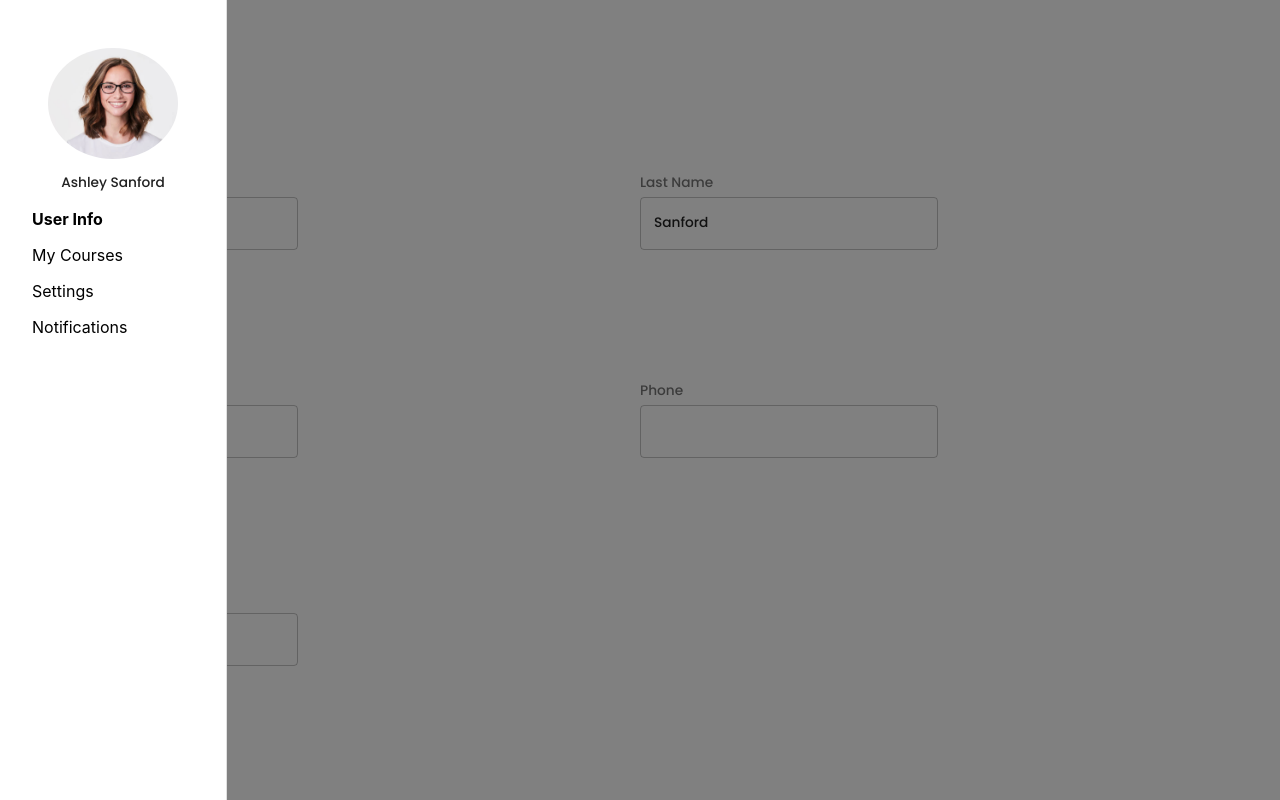
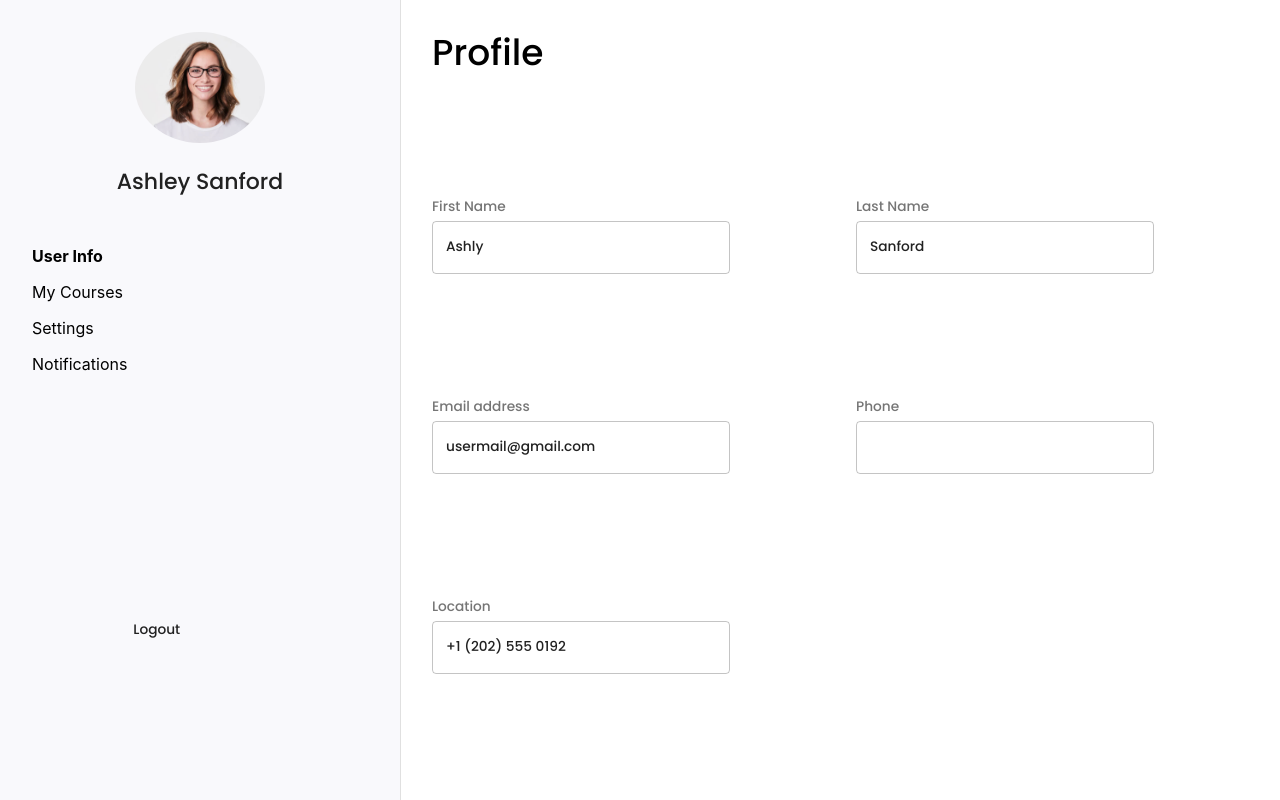
Before and after one commit to jonquag/Study-App, a React (Create React App) app in the folder client/: page /profile in a window 1280 px wide. Built offline with nearby package versions, Linux system fonts and the light colour scheme.

Commit message:
Fixed drawer stylings
Centered profile pic and name.
Set color to drawer.

todo: fix UserInfo component spacing.

```diff
--- a/client/src/components/Profile/Drawer.js
+++ b/client/src/components/Profile/Drawer.js
@@ -1,5 +1,5 @@
 import React from 'react';
-import { Typography } from '@material-ui/core';
+import { Grid, Typography } from '@material-ui/core';
 import { Drawer as MUIDrawer } from '@material-ui/core';
 import { NavLink } from 'react-router-dom';
 import { makeStyles } from '@material-ui/styles';
@@ -13,13 +13,22 @@ const useStyles = makeStyles((theme) => ({
         padding: '1em 0 0 2em',
     },
     profilePic: {
-        padding: '0 3em 0em 3em',
         borderRadius: '50%',
         width: '130px',
-        marginTop: '3em',
+        marginTop: '2em',
     },
     drawer: {
-        width: '400px',
+        width: 400,
+    },
+    linkContainer: {
+        paddingTop: '2em',
+    },
+    profileName: {
+        paddingTop: '1em',
+        fontSize: 22,
+    },
+    test: {
+        background: '#F9F9FC',
     },
 }));
 
@@ -28,12 +37,30 @@ const Drawer = (props) => {
 
     return (
         <MUIDrawer variant='permanent' anchor='left' className={classes.drawer}>
-            <img src={profilePic} alt='Ashly Sanford' className={classes.profilePic} />
+            {/* Drawer container */}
+            <Grid
+                container
+                direction='column'
+                alignItems='center'
+                style={{ width: '400px' }}
+                sm={12}
+                className={classes.test}
+            >
+                {/* Profile briefing container */}
+                <Grid container item direction='column' alignItems='center'>
+                    <img
+                        src={profilePic}
+                        alt='Ashly Sanford'
+                        className={classes.profilePic}
+                    />
 
-            <Typography style={{ paddingTop: '1em' }} align='center'>
+                    <Typography className={classes.profileName} align='center'>
                         Ashley Sanford
                     </Typography>
+                </Grid>
 
+                {/* Profile Links container */}
+                <Grid container item direction='column' className={classes.linkContainer}>
                     <NavLink
                         to='/profile/'
                         exact
@@ -71,6 +98,11 @@ const Drawer = (props) => {
                     >
                         Notifications
                     </NavLink>
+                </Grid>
+                <Grid container direction='column' item justify='flex-end' sm={4}>
+                    <Typography align='left'>Logout</Typography>
+                </Grid>
+            </Grid>
         </MUIDrawer>
         //  Container for Profile Summary
     );
--- a/client/src/components/Profile/UserInfo.js
+++ b/client/src/components/Profile/UserInfo.js
@@ -10,11 +10,11 @@ const useStyles = makeStyles({
         paddingLeft: '1em',
         minWidth: '12em',
     },
-    helperStyles: {
-        fontSize: 15,
-    },
     labelStyles: {
         paddingBottom: '.5em',
+    },
+    profileGrid: {
+        padding: '2em 0 0 2em',
     },
 });
 
@@ -29,7 +29,7 @@ const UserInfo = (props) => {
 
     return (
         //  User Info Grid Parent Container
-        <Grid container sm={12} justify='space-between' className={classes.profileGrid}>
+        <Grid container sm={12} className={classes.profileGrid}>
             <Grid item sm={12}>
                 <Typography variant='h1' className={classes.headerStyles}>
                     Profile
--- a/client/src/pages/Profile.js
+++ b/client/src/pages/Profile.js
@@ -19,11 +19,11 @@ const useStyles = makeStyles({
 const Profile = (props) => {
     const classes = useStyles();
     return (
-        <div>
-            <Drawer className={classes.container} />
+        <div className={classes.container}>
+            <Drawer />
             {/* Display current route container */}
 
-            <Grid container style={{ height: '100vh', background: 'grey' }}>
+            <Grid container style={{ height: '100vh' }}>
                 <Switch>
                     <Route path='/profile/' exact component={UserInfo} />
                     <Route path='/profile/courses' component={Courses} />
```
Lines whose indentation alone changed are shown as unchanged.
